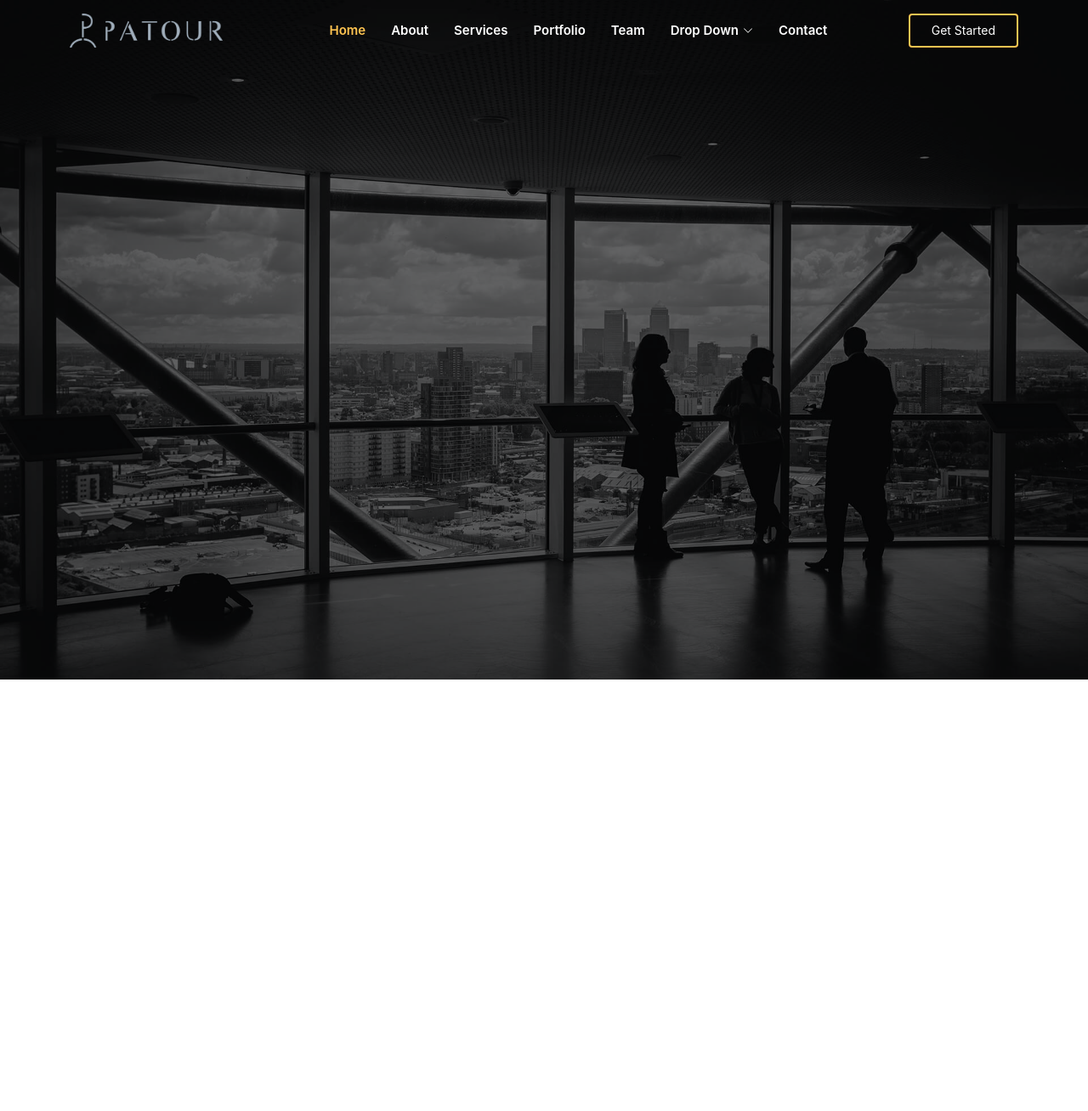
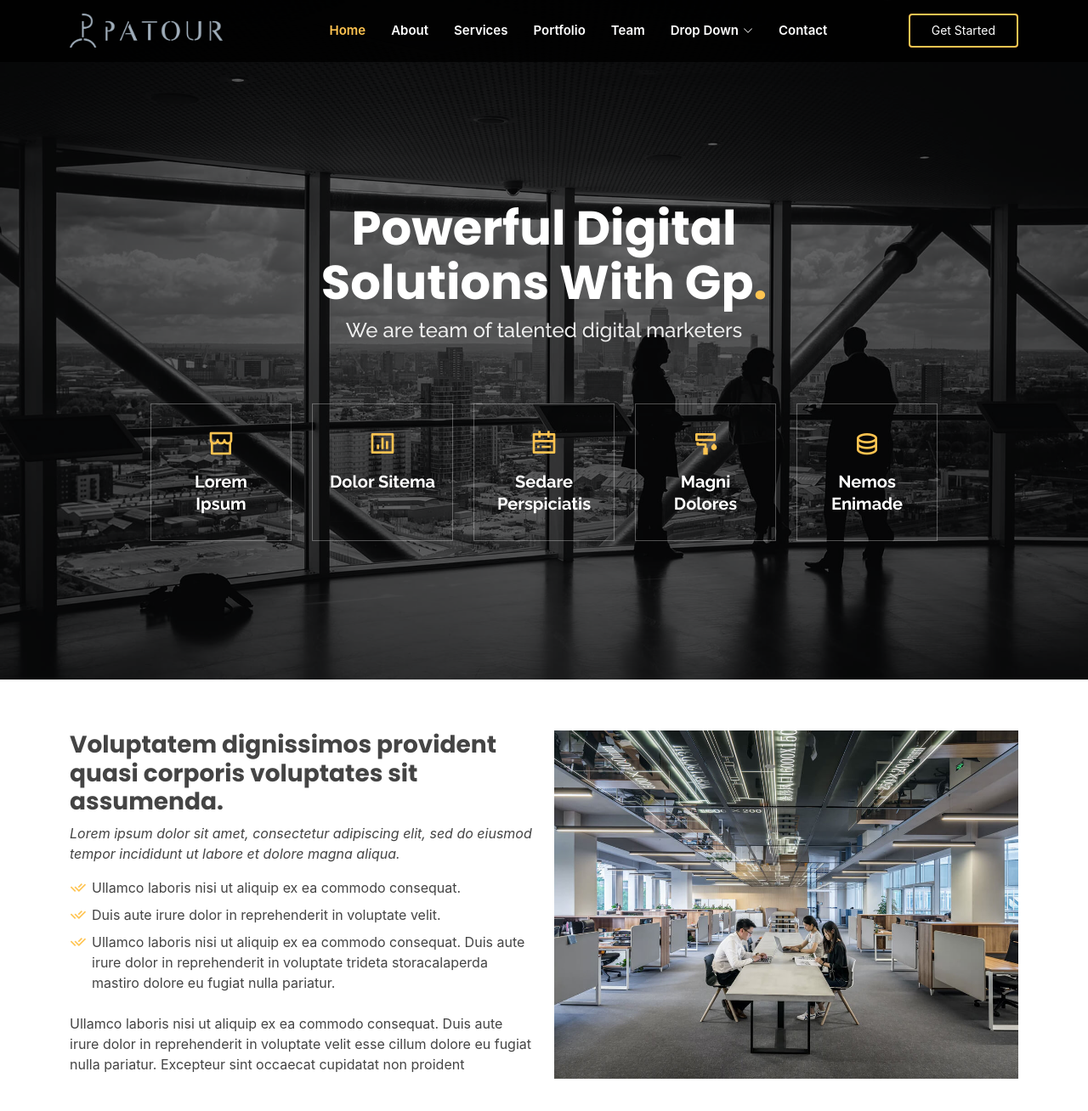
Before and after one commit to TCLeeTW/patour-web, a React (Create React App) app: page / in a window 1280 px wide. Shown: the top 1308 px of the page at 85% size. Before the commit the page ends 800 px from the top, so only its background shows below. Built offline with nearby package versions, Linux system fonts and the light colour scheme.

Commit message:
Update to Hero Section, missing loading ASO and scrollingASO

```diff
--- a/public/index.html
+++ b/public/index.html
@@ -38,9 +38,9 @@
     <link href="%PUBLIC_URL%/assets/vendor/swiper/swiper-bundle.min.css" rel="stylesheet">
 
     <!-- Template Main CSS File -->
-    <link href="%PUBLIC_URL%/assets/css/style.css" rel="stylesheet">
+    <link href="%PUBLIC_URL%/assets/css/style.css" rel="stylesheet" >
   </head>
-  <body>
+  <body data-aos-easing="ease-in-out" data-aos-duration="1000" data-aos-delay="0">
     <noscript>You need to enable JavaScript to run this app.</noscript>
     <div id="root"></div>
     <!--
@@ -53,5 +53,16 @@
       To begin the development, run `npm start` or `yarn start`.
       To create a production bundle, use `npm run build` or `yarn build`.
     -->
+    <!-- Vendor JS Files -->
+  <script src="%PUBLIC_URL%/assets/vendor/purecounter/purecounter_vanilla.js"></script>
+  <script src="%PUBLIC_URL%/assets/vendor/aos/aos.js"></script>
+  <script src="%PUBLIC_URL%/assets/vendor/bootstrap/js/bootstrap.bundle.min.js"></script>
+  <script src="%PUBLIC_URL%/assets/vendor/glightbox/js/glightbox.min.js"></script>
+  <script src="%PUBLIC_URL%/assets/vendor/isotope-layout/isotope.pkgd.min.js"></script>
+  <script src="%PUBLIC_URL%/assets/vendor/swiper/swiper-bundle.min.js"></script>
+  <script src="%PUBLIC_URL%/assets/vendor/php-email-form/validate.js"></script>
+
+  <!-- Template Main JS File -->
+  <script src="%PUBLIC_URL%/assets/js/main.js"></script>
   </body>
 </html>
--- /dev/null
+++ b/src/components/AboutSection.jsx
@@ -0,0 +1,36 @@
+import React from "react";
+import aboutImg from"../img/about.jpg";
+
+function AboutSection() {
+    return (
+        <section id="about" className="about">
+            <div className="container aos-init aos-animate" data-aos="fade-up">
+
+                <div className="row">
+                    <div className="col-lg-6 order-1 order-lg-2 aos-init aos-animate" data-aos="fade-left" data-aos-delay="100">
+                        <img src={aboutImg} className="img-fluid" alt="about image"/>
+                    </div>
+                    <div className="col-lg-6 pt-4 pt-lg-0 order-2 order-lg-1 content aos-init aos-animate" data-aos="fade-right" data-aos-delay="100">
+                        <h3>Voluptatem dignissimos provident quasi corporis voluptates sit assumenda.</h3>
+                        <p className="fst-italic">
+                            Lorem ipsum dolor sit amet, consectetur adipiscing elit, sed do eiusmod tempor incididunt ut labore et dolore
+                            magna aliqua.
+                        </p>
+                        <ul>
+                            <li><i className="ri-check-double-line"></i> Ullamco laboris nisi ut aliquip ex ea commodo consequat.</li>
+                            <li><i className="ri-check-double-line"></i> Duis aute irure dolor in reprehenderit in voluptate velit.</li>
+                            <li><i className="ri-check-double-line"></i> Ullamco laboris nisi ut aliquip ex ea commodo consequat. Duis aute irure dolor in reprehenderit in voluptate trideta storacalaperda mastiro dolore eu fugiat nulla pariatur.</li>
+                        </ul>
+                        <p>
+                            Ullamco laboris nisi ut aliquip ex ea commodo consequat. Duis aute irure dolor in reprehenderit in voluptate
+                            velit esse cillum dolore eu fugiat nulla pariatur. Excepteur sint occaecat cupidatat non proident
+                        </p>
+                    </div>
+                </div>
+
+            </div>
+        </section>
+    )
+}
+
+export default AboutSection;
--- a/src/components/App.jsx
+++ b/src/components/App.jsx
@@ -1,19 +1,16 @@
 import React from "react";
-import Header from "./Header";
-import Footer from "./Footer";
-import Body from "./Body";
 import HeaderSection from "./HeaderSection";
 import HeroSection from "./HeroSection"
-import '../styles/App.css';
+import MainSection from "./MainSection";
+
 
 function App() {
   return (
-    <div className="App">
-      {/* <Header/>
-      <Body/>
-      <Footer/> */}
+    <div>
+
       <HeaderSection/>
       <HeroSection/>
+      <MainSection/>
 
     </div>
   );
--- a/src/components/HeaderSection.jsx
+++ b/src/components/HeaderSection.jsx
@@ -3,9 +3,8 @@ import MainLogo from '../img/Main_Logo_18_Lb.png';
 
 function HeaderSection() {
     return (
-        <div>
-            {/* Header Section */}
-            <header id="header" className="fixed-top ">
+
+        <header id="header" className="fixed-top header-scrolled">
             <div className="container d-flex align-items-center justify-content-lg-between">
 
                 {/* <h1 className="logo me-auto me-lg-0"><a href="index.html">Patour<span>.</span></a></h1> */}
@@ -44,7 +43,6 @@ function HeaderSection() {
 
             </div>
         </header>
-        </div>
     )
 }
 
--- a/src/components/HeroSection.jsx
+++ b/src/components/HeroSection.jsx
@@ -2,19 +2,18 @@ import React from "react";
 
 function HeroSection() {
     return (
-        <div>
-            {/* Hero Section */}
+
             <section id="hero" className="d-flex align-items-center justify-content-center">
-                <div className="container" data-aos="fade-up">
+                <div className="container aos-init aos-animate" data-aos="fade-up">
 
-                    <div className="row justify-content-center" data-aos="fade-up" data-aos-delay="150">
+                    <div className="row justify-content-center aos-init aos-animate" data-aos="fade-up" data-aos-delay="150">
                         <div className="col-xl-6 col-lg-8">
                             <h1>Powerful Digital Solutions With Gp<span>.</span></h1>
                             <h2>We are team of talented digital marketers</h2>
                         </div>
                     </div>
 
-                    <div className="row gy-4 mt-5 justify-content-center" data-aos="zoom-in" data-aos-delay="250">
+                    <div className="row gy-4 mt-5 justify-content-center aos-init aos-animate" data-aos="zoom-in" data-aos-delay="250">
                         <div className="col-xl-2 col-md-4">
                             <div className="icon-box">
                                 <i className="ri-store-line"></i>
@@ -49,7 +48,7 @@ function HeroSection() {
 
                 </div>
             </section>
-        </div>
+
     )
 }
 
--- /dev/null
+++ b/src/components/MainSection.jsx
@@ -0,0 +1,14 @@
+import React from "react";
+import AboutSection from "./AboutSection";
+
+
+function MainSection(){
+    return (
+        <main id="main">
+            <AboutSection/>
+
+        </main>
+    )
+}
+
+export default MainSection;
```
Also changed, not shown: src/components/NewSection.jsx (added, +9 -0 lines), src/img/about.jpg (renamed from public/assets/img/about.jpg), 1 other file (tests, documents, lock files or other folders). Lines whose indentation alone changed are shown as unchanged.
